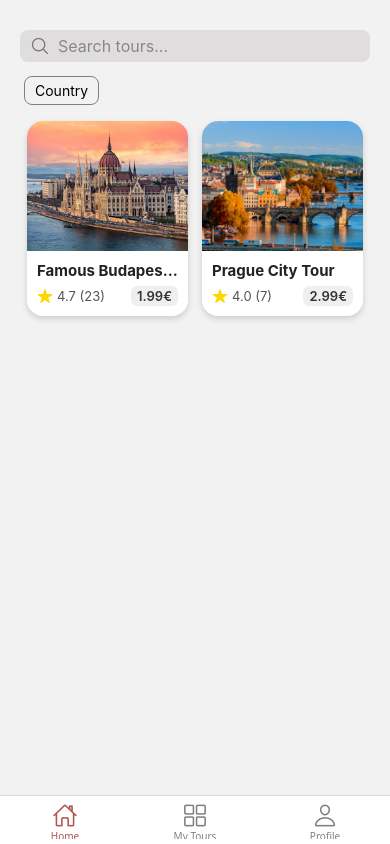
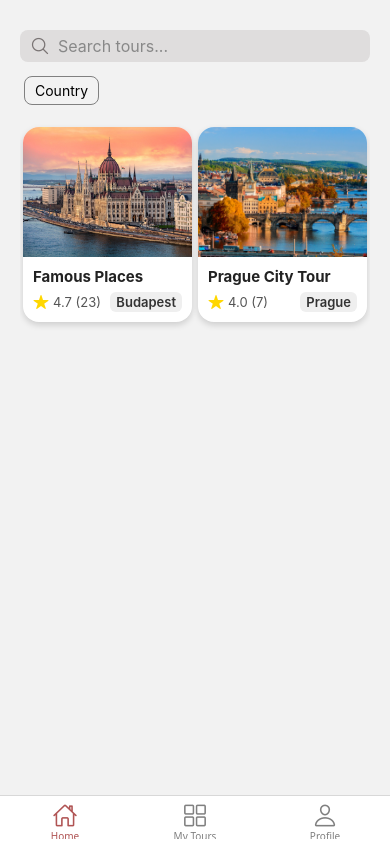
Before and after one commit to samuvosucm/GuideTourMobileAppFrontend, a React Native app: screen /TouristScreen in a window 390 px wide. Built offline with nearby package versions, Linux system fonts and the light colour scheme.

Commit message:
profile screen added

```diff
--- a/src/screens/tourist/TouristHomeScreen.js
+++ b/src/screens/tourist/TouristHomeScreen.js
@@ -7,18 +7,18 @@ import TourCardComponent from "../../utils/components/tourCardComponent";
 export default function TouristHomeScreen() {
 
     const tours = [
-    {title: 'Famous Budapest Places', image: require('../../../assets/budapest.jpg'), rating: '4.7', reviews: '23', price: '1.99'},
-    {title: 'Prague City Tour', image: require('../../../assets/prague.jpg'), rating: '4', reviews: '7', price: '2.99'},
-  ]
+      {title: 'Famous Places', image: require('../../../assets/budapest.jpg'), rating: '4.7', reviews: '23', city: 'Budapest'},
+      {title: 'Prague City Tour', image: require('../../../assets/prague.jpg'), rating: '4', reviews: '7', city: 'Prague'},
+    ]
 
   return (
     <SafeAreaView style={{ flex: 1, backgroundColor: '#f9f9f9' }}>
       <View style={styles.container}>
         <View style={styles.header}>
           <Text style={styles.title}>My Tours</Text>
-          <Text style={styles.subtitle}>Explore your booked and favorite tours</Text>
-          <SearchBar/>
+          <Text style={styles.subtitle}>Explore your booked tours</Text>
         </View>
+        <SearchBar/>
 
         <FlatList
           data={tours}
@@ -31,6 +31,7 @@ export default function TouristHomeScreen() {
                 image={item.image}
                 rating={item.rating}
                 reviews={item.reviews}
+                city={item.city}
               />
             </View>
           )}
@@ -49,7 +50,7 @@ const styles = StyleSheet.create({
     flex: 1,
   },
   header: {
-    marginBottom: 20,
+    marginBottom: 10,
   },
   title: {
     fontSize: 27,
@@ -63,7 +64,7 @@ const styles = StyleSheet.create({
   },
   column: {
     flex: 1,
-    margin: 5,
+    margin: 1,
     maxWidth: '50%',
   },
 });
--- a/src/screens/tourist/TouristProfileScreen.js
+++ b/src/screens/tourist/TouristProfileScreen.js
@@ -1,11 +1,93 @@
 import React from "react";
-import { View, Text } from "react-native";
+import { View, Text, StyleSheet, Image, Dimensions } from "react-native";
 import { SafeAreaView } from "react-native-safe-area-context";
 
 export default function TouristProfileScreen() {
+  const user = {
+    name: 'Samuel Vos',
+    profilePhoto: null,
+    email: 'samuelvos@gmail.com'
+  };
+
+  const { width } = Dimensions.get('window');
+  const PROFILE_SIZE = width * 0.25;
+
   return (
-    <SafeAreaView style={{ flex: 1, justifyContent: "center", alignItems: "center" }}>
-      <Text style={{ fontSize: 20 }}>👤 My Profile</Text>
+    <SafeAreaView style={{ flex: 1}}>
+      <View style={styles.container}>
+        <View style={styles.header}>
+           {user.profilePhoto ? (
+              <Image
+                source={user.profilePhoto}
+                style={[styles.profilePhoto, {width: PROFILE_SIZE, height: PROFILE_SIZE, borderRadius: PROFILE_SIZE/2}]}
+              />
+            ) : (
+              <View style={[styles.profilePlaceholder, {width: PROFILE_SIZE, height: PROFILE_SIZE, borderRadius: PROFILE_SIZE/2}]}>
+                <Text style={[styles.profileInitial, {fontSize: PROFILE_SIZE*0.4}]}>
+                  {user.name.charAt(0).toUpperCase()}
+                </Text>
+              </View>
+            )}
+        </View>
+
+        // datos del usuario
+        <View style={styles.profileDataContainer}>
+          <Text style={styles.profileDataTag}>Name</Text>
+          <Text style={styles.profileDataValue}>{user.name}</Text>
+        </View>
+        <View style={styles.line} />
+        <View style={styles.profileDataContainer}>
+          <Text style={styles.profileDataTag}>Email</Text>
+          <Text style={styles.profileDataValue}>{user.email}</Text>
+        </View>
+        <View style={styles.line} />
+      </View>
     </SafeAreaView>
   );
 }
+
+const styles = StyleSheet.create({
+  container: {
+    paddingHorizontal: 20,
+    paddingTop: 40,
+    flex: 1,
+  },
+  header: {
+    width: '100%',
+    height: 150,
+    marginBottom: 20,
+    justifyContent: 'center',
+    alignItems: 'center',
+  },
+  profilePhoto: {
+  },
+  profilePlaceholder: {
+    marginBottom: 5,
+    backgroundColor: '#ccc',
+    justifyContent: 'center',
+    alignItems: 'center',
+  },
+  profileInitial: {
+    fontWeight: '700',
+    color: '#fff',
+  },
+  profileDataContainer: {
+    flexDirection: 'row',
+    alignItems: 'center',
+  },
+  profileDataTag: {
+    fontWeight: '700',
+    fontSize: 17,
+    width: 80,
+  },
+  profileDataValue: {
+    fontSize: 17
+  },
+  line: {
+    borderBottomColor: '#ddd',
+    borderBottomWidth: 1.5,
+    width: '100%',
+    marginVertical: 10,
+    marginBottom: 10
+  },
+});
--- a/src/screens/tourist/TouristToursScreen.js
+++ b/src/screens/tourist/TouristToursScreen.js
@@ -8,15 +8,15 @@ import TourCardComponent from "../../utils/components/tourCardComponent";
 export default function TouristToursScreen() {
 
   const tours = [
-    {title: 'Famous Budapest Places', image: require('../../../assets/budapest.jpg'), rating: '4.7', reviews: '23', price: '1.99'},
-    {title: 'Prague City Tour', image: require('../../../assets/prague.jpg'), rating: '4', reviews: '7', price: '2.99'},
+    {title: 'Famous Places', image: require('../../../assets/budapest.jpg'), rating: '4.7', reviews: '23', city: 'Budapest'},
+    {title: 'Prague City Tour', image: require('../../../assets/prague.jpg'), rating: '4', reviews: '7', city: 'Prague'},
   ]
 
   return (
     <SafeAreaView style={{ flex: 1 }}>
       <View style={styles.container}>
         <SearchBar />
-        <View style={{flexDirection:'row'}}>
+        <View style={styles.filters}>
             <FilterComponent name="Country" />
         </View>
         <FlatList
@@ -30,7 +30,7 @@ export default function TouristToursScreen() {
                 image={item.image}
                 rating={item.rating}
                 reviews={item.reviews}
-                price={item.price}
+                city={item.city}
               />
             </View>
           )}
@@ -47,9 +47,13 @@ const styles = StyleSheet.create({
     padding: 20,
     flex: 1,
   },
+  filters: {
+    flexDirection: 'row',
+    marginBottom: 10
+  },
   column: {
     flex: 1,
-    margin: 5,
+    margin: 1,
     maxWidth: '50%',
   },
 });
--- a/src/utils/components/tourCardComponent.js
+++ b/src/utils/components/tourCardComponent.js
@@ -2,7 +2,7 @@ import React from 'react';
 import { View, Text, Image, StyleSheet, TouchableOpacity } from 'react-native';
 import { Ionicons } from '@expo/vector-icons';
 
-export default function TourCardComponent({ title, image, rating, reviews, price }) {
+export default function TourCardComponent({ title, image, rating, reviews, city }) {
   const numericRating = Number(rating);
 
   return (
@@ -14,7 +14,7 @@ export default function TourCardComponent({ title, image, rating, reviews, price
           {title}
         </Text>
 
-        <View style={styles.ratingPriceRow}>
+        <View style={styles.ratingCityRow}>
           <View style={styles.ratingContainer}>
             <Ionicons name="star" color="#FFD700" size={16} />
             <Text style={styles.ratingText}>
@@ -22,11 +22,9 @@ export default function TourCardComponent({ title, image, rating, reviews, price
             </Text>
           </View>
 
-          {price ? (
-            <View style={styles.priceContainer}>
-              <Text style={styles.priceTag}>{price}€</Text>
-            </View>
-            ) : null}
+          <View style={styles.cityContainer}>
+              <Text style={styles.cityTag}>{city}</Text>
+          </View>
         </View>
       </View>
     </TouchableOpacity>
@@ -59,7 +57,7 @@ const styles = StyleSheet.create({
     marginBottom: 6,
     color: '#222',
   },
-  ratingPriceRow: {
+  ratingCityRow: {
     flexDirection: 'row',
     alignItems: 'center',
     justifyContent: 'space-between',
@@ -73,13 +71,13 @@ const styles = StyleSheet.create({
     color: '#555',
     marginLeft: 4,
   },
-  priceContainer: {
+  cityContainer: {
     backgroundColor: '#EFEFEF',
     paddingHorizontal: 6,
     paddingVertical: 2,
     borderRadius: 6,
   },
-  priceTag: {
+  cityTag: {
     fontSize: 13,
     fontWeight: '600',
     color: '#333',
```
